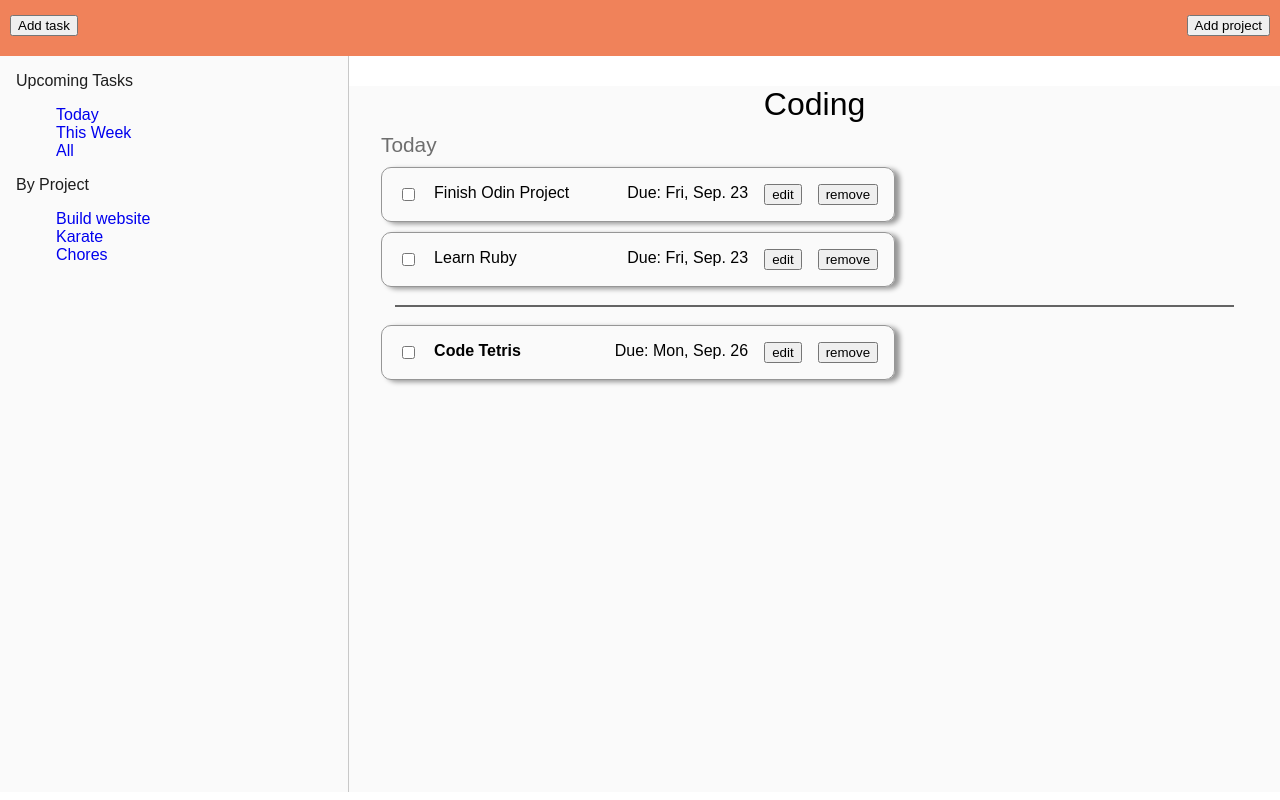
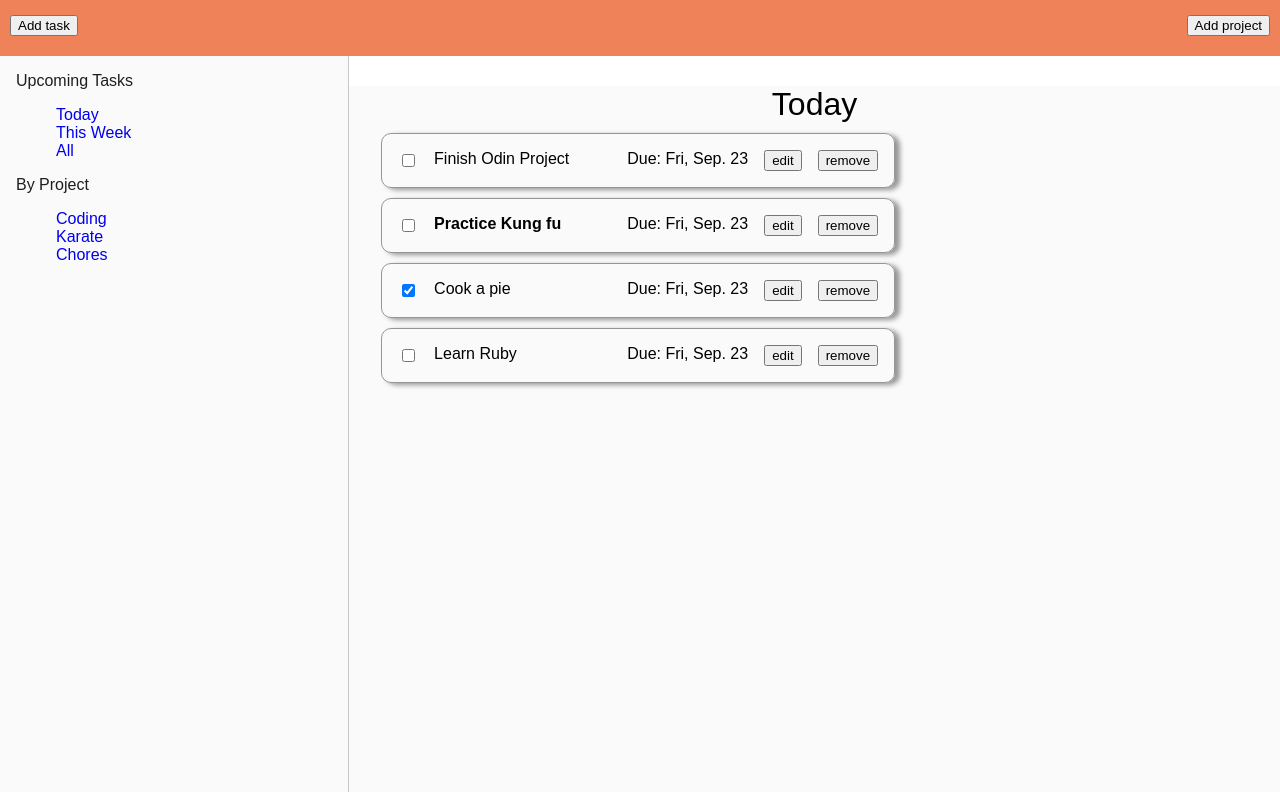
Before and after one commit to nhsegal/todo, a website built with webpack: page dist/index.html in a window 1280 px wide. Both pictures are taken after a click on the link "Today". Built offline with nearby package versions, Linux system fonts and the light colour scheme.

Commit message:
Activate sidebar Today and All views

```diff
--- a/src/index.js
+++ b/src/index.js
@@ -7,6 +7,12 @@ import { renderMain } from "./render";
 
 
 prepareDOM();
+
+const todaysTasks = document.querySelector("#todays-tasks");
+todaysTasks.addEventListener("click", function(){renderMain(masterList, main, 'today')});
+
+const allTasks = document.querySelector("#all-tasks");
+allTasks.addEventListener("click", function(){renderMain(masterList, main, 'all')});
 
 const sampleTask = new Task( '2022-09-23', 'Finish Odin Project', 'normal' );
 const sampleTask2 = new Task( '2022-09-23', 'Practice Kung fu', 'high' );
--- a/src/masterList.js
+++ b/src/masterList.js
@@ -29,7 +29,6 @@ export class MasterList {
 
     sortByDate() {
         this.data.sort((a,b) => a.date - b.date);
-        console.log(this.data);
     }
 
     produceProjectList(project) {
--- a/src/render.js
+++ b/src/render.js
@@ -4,11 +4,18 @@
 export function renderMain(masterList, main, option, projectName = null) {
     let today = new Date();
     let todayGroup = null;
+    // First remove everything from main
+    while (main.firstChild) {
+        main.removeChild(main.firstChild);
+    }
+    console.log(option)
+
     switch(option) {
+
         case 'byProject':
             const projectList = masterList.produceProjectList(projectName);
             const projectHeading = document.createElement("div");
-            projectHeading.classList.add('project-heading');
+            projectHeading.classList.add('heading');
             projectHeading.textContent = projectName;
             main.append(projectHeading);
             for (let i = 0; i < projectList.length; i++){
@@ -27,16 +34,33 @@ export function renderMain(masterList, main, option, projectName = null) {
                 main.append(projectList[i].htmlFormat());
             }
 
-            break;
+            return;
 
         case 'today':
+
+            for (let i = 0; i < masterList.data.length; i++){
+                if (masterList.data[i].date.getDate() == today.getDate() && masterList.data[i].date.getMonth() == today.getMonth() && todayGroup == null ) {
+                    todayGroup = 1;
+                    const todayHeading = document.createElement("div");
+                    todayHeading.classList.add('heading');
+                    todayHeading.textContent = 'Today';
+                    main.append(todayHeading);
+                };
+
+                if ((masterList.data[i].date.getDate() != today.getDate()) ||  (masterList.data[i].date.getMonth() != today.getMonth()) ) {
+
+                    return;
+                };
+
+                main.append(masterList.data[i].htmlFormat());
+            }
             break;
 
         case 'thisWeek':
             break;
 
         default:
-
+            console.log('there')
             for (let i = 0; i < masterList.data.length; i++){
                 if (masterList.data[i].date.getDate() == today.getDate() && masterList.data[i].date.getMonth() == today.getMonth() && todayGroup == null ) {
                     todayGroup = 1;
@@ -52,10 +76,10 @@ export function renderMain(masterList, main, option, projectName = null) {
                     main.append(lineBreak);
                 };
                 main.append(masterList.data[i].htmlFormat());
-            }
 
 
+
+            }
+            return
     }
-
-
 }
```
Also changed, not shown: src/dom.js (+7 -2 lines), dist/index.html, dist/main.js, dist/styles.css.
